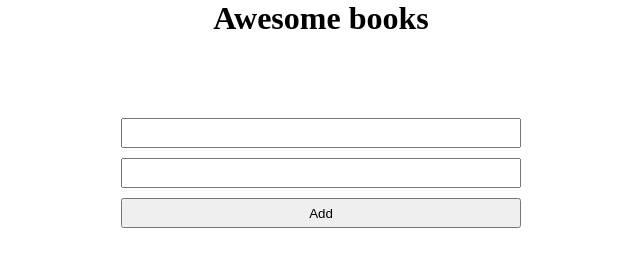
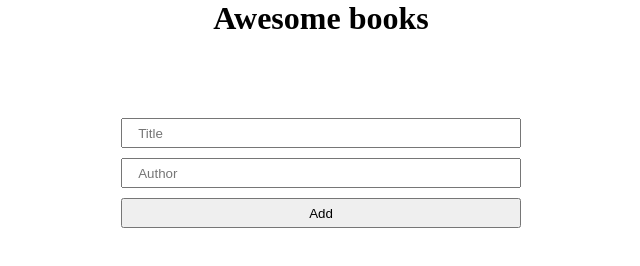
Before and after one commit to toliboff/awesome-books, a website: page index.html in a window 1280 px wide. Shown: the full height of the page, 319-959 px from the left. Drawn offline with Linux system fonts and the light colour scheme.

Commit message:
Add placeholder to input fields in index.html

```diff
--- a/index.html
+++ b/index.html
@@ -20,11 +20,11 @@
     </div>
     <form class="add-form" id="add-form">
       <div>
-        <input type="text" name="title" id="title" autocomplete="off">
+        <input type="text" name="title" id="title" autocomplete="off" placeholder="Title">
         <p id="title-error"></p>
       </div>
       <div>
-        <input type="text" name="author" id="author" autocomplete="off">
+        <input type="text" name="author" id="author" autocomplete="off" placeholder="Author">
         <p id="author-error"></p>
       </div>
       <input type="submit" value="Add" id="add-button">
```
